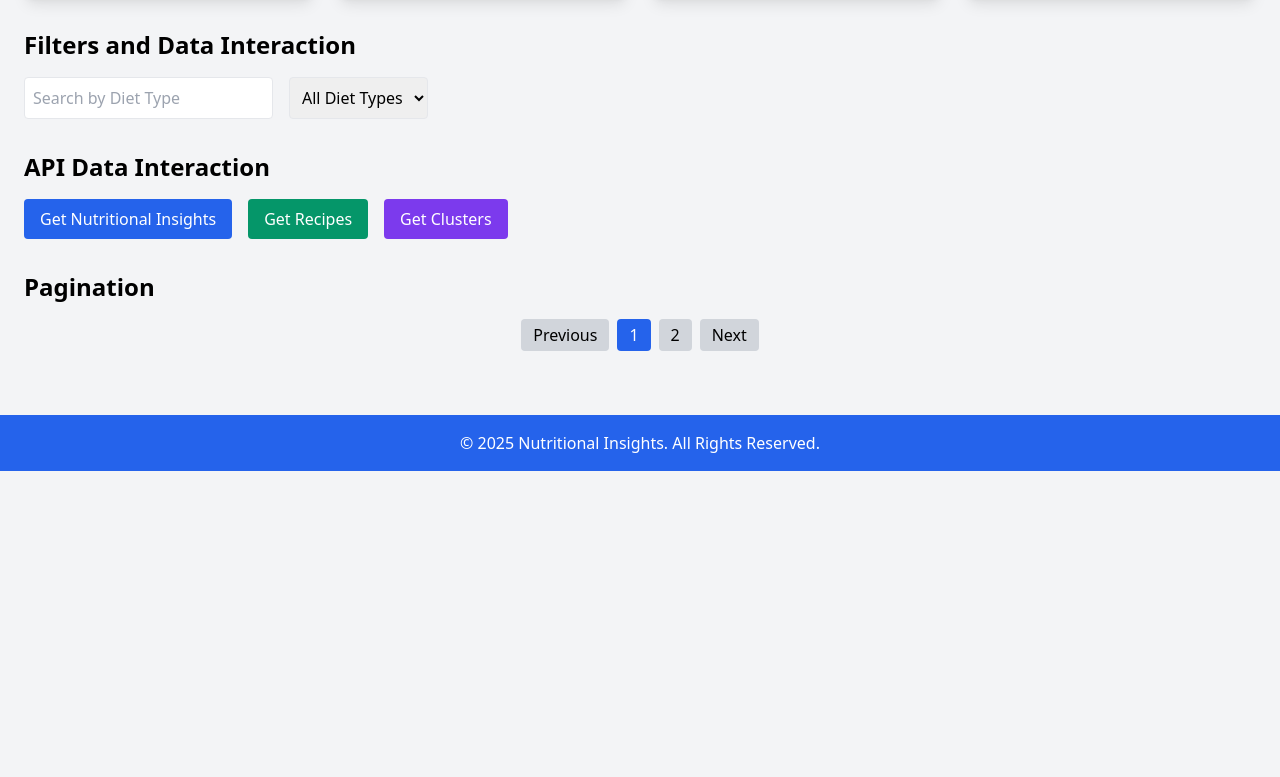
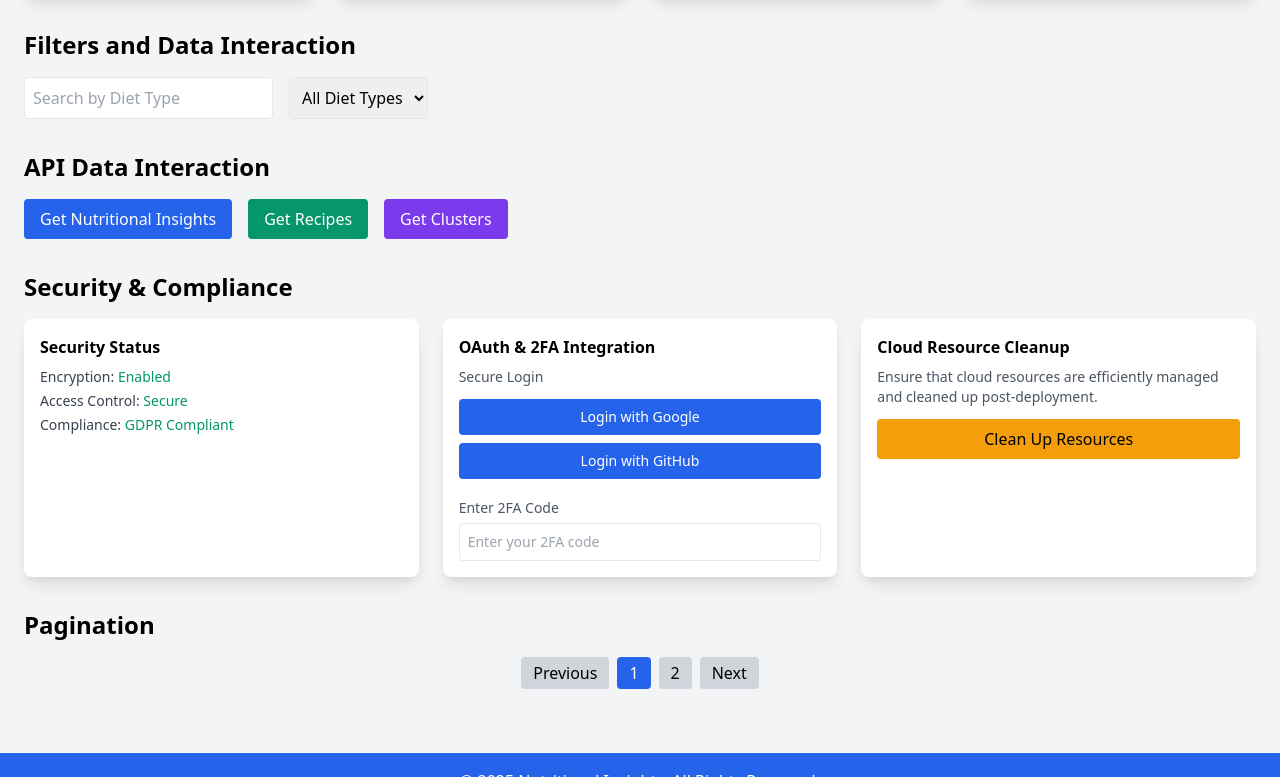
Before and after one commit to darshandahal/Nutritional-Insights, a plain HTML site: page frontend/index.html in a window 1280 px wide. Shown: the part 623-1400 px from the top of the page. Before the commit the page ends 1094 px from the top, so only its background shows below. Drawn offline with nearby package versions, Linux system fonts and the light colour scheme; files whose address does not match are found by name.

Commit message:
added fromtend for the security and compliance

```diff
--- a/frontend/index.html
+++ b/frontend/index.html
@@ -71,6 +71,47 @@
         <button class="bg-blue-600 text-white py-2 px-4 rounded hover:bg-blue-700">Get Nutritional Insights</button>
         <button class="bg-green-600 text-white py-2 px-4 rounded hover:bg-green-700">Get Recipes</button>
         <button class="bg-purple-600 text-white py-2 px-4 rounded hover:bg-purple-700">Get Clusters</button>
+      </div>
+    </section>
+
+    <!-- Security & Compliance Section -->
+    <section class="mb-8">
+      <h2 class="text-2xl font-semibold mb-4">Security & Compliance</h2>
+      <div class="grid grid-cols-1 md:grid-cols-2 lg:grid-cols-3 gap-6">
+        <!-- Security Status -->
+        <div class="bg-white p-4 shadow-lg rounded-lg">
+          <h3 class="font-semibold mb-2">Security Status</h3>
+          <ul class="space-y-1 text-sm text-gray-700">
+            <li><span class="font-medium">Encryption:</span> <span class="text-green-600">Enabled</span></li>
+            <li><span class="font-medium">Access Control:</span> <span class="text-green-600">Secure</span></li>
+            <li><span class="font-medium">Compliance:</span> <span class="text-green-600">GDPR Compliant</span></li>
+          </ul>
+        </div>
+
+        <!-- OAuth & 2FA Integration -->
+        <div class="bg-white p-4 shadow-lg rounded-lg">
+          <h3 class="font-semibold mb-2">OAuth & 2FA Integration</h3>
+          <p class="text-sm text-gray-600 mb-3">Secure Login</p>
+          <div class="flex flex-col space-y-2">
+            <button class="bg-blue-600 text-white py-2 px-4 rounded hover:bg-blue-700 text-sm">Login with Google</button>
+            <button class="bg-blue-600 text-white py-2 px-4 rounded hover:bg-blue-700 text-sm">Login with GitHub</button>
+            <div class="pt-2">
+              <label for="2fa-code" class="text-sm text-gray-600">Enter 2FA Code</label>
+              <input type="text" id="2fa-code" placeholder="Enter your 2FA code" class="p-2 mt-1 border rounded w-full text-sm" />
+            </div>
+          </div>
+        </div>
+
+        <!-- Cloud Resource Cleanup -->
+        <div class="bg-white p-4 shadow-lg rounded-lg">
+          <h3 class="font-semibold mb-2">Cloud Resource Cleanup</h3>
+          <p class="text-sm text-gray-600 mb-3">
+            Ensure that cloud resources are efficiently managed and cleaned up post-deployment.
+          </p>
+          <button class="bg-yellow-500 text-black py-2 px-4 rounded hover:bg-yellow-600 w-full">
+            Clean Up Resources
+          </button>
+        </div>
       </div>
     </section>
 
```
